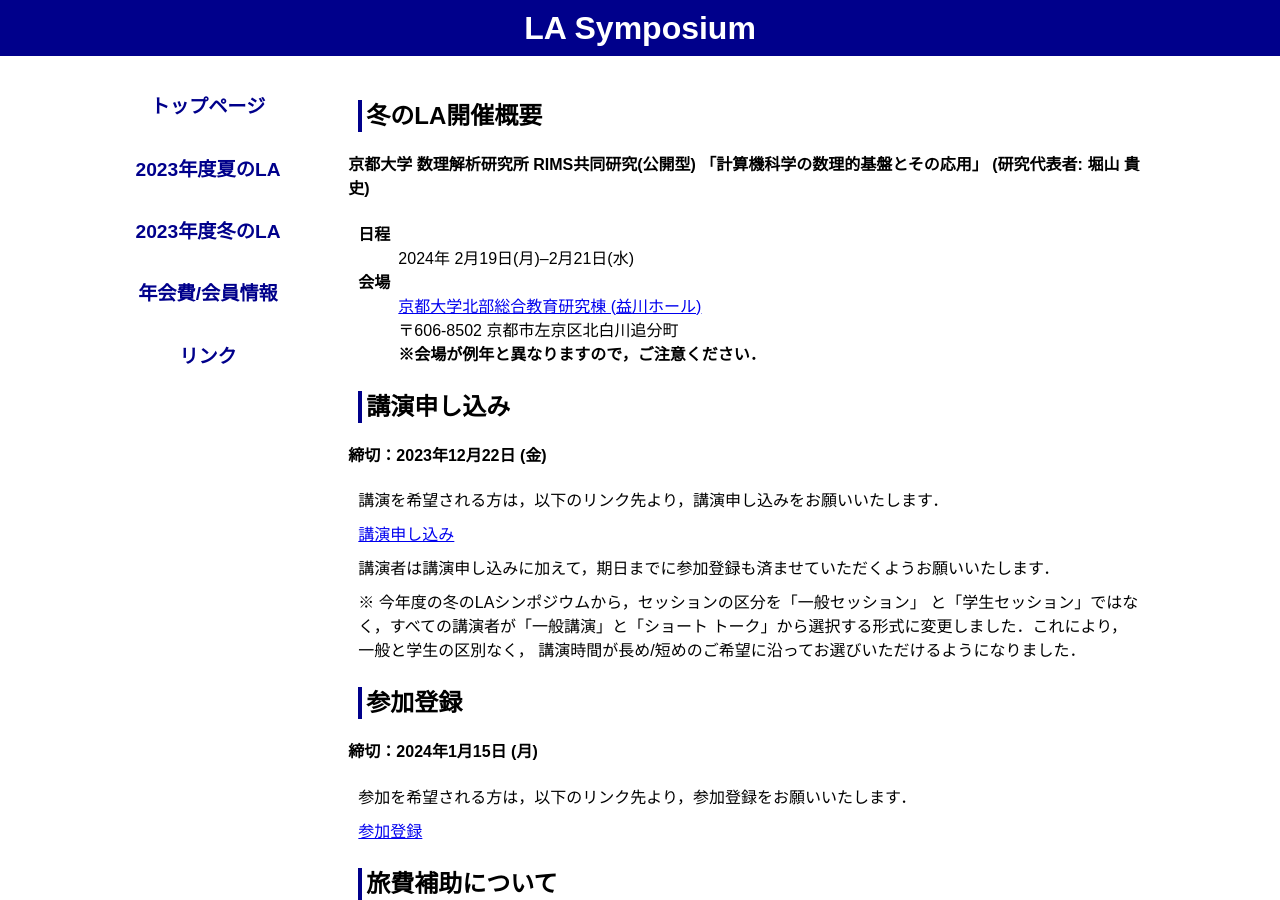
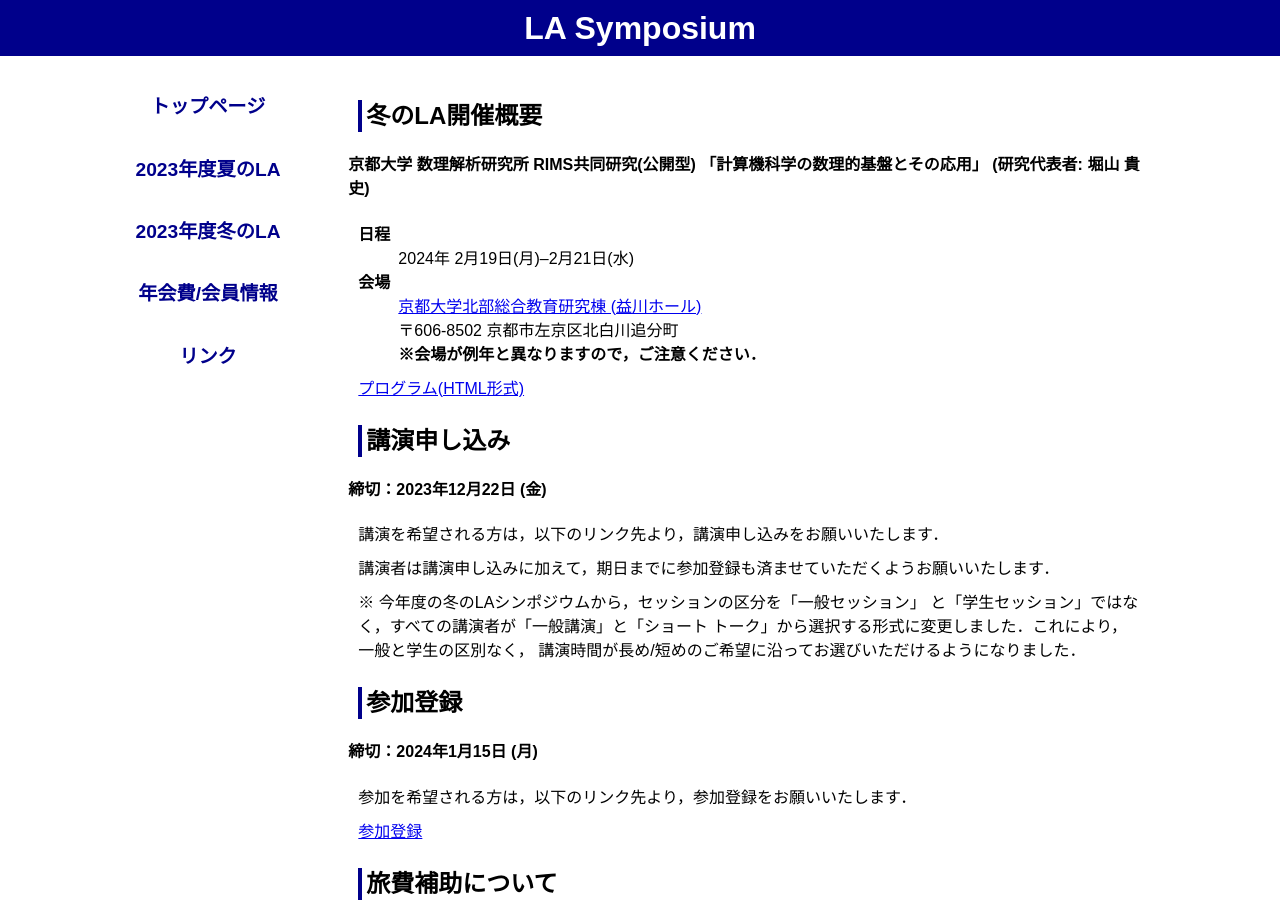
Before and after one commit to ytamura12/la-symposium_test.github.io, a Jekyll site: the page built from 2023/winter.md, in a window 1280 px wide and 900 px high. Built offline with Jekyll 4.4.1, drawn with Linux system fonts in a browser that asks for light colours.

Commit message:
Update winter.md

```diff
--- a/2023/winter.md
+++ b/2023/winter.md
@@ -15,7 +15,7 @@ title: LA Symposium 2023, 冬のLA
   <dd><strong>※会場が例年と異なりますので，ご注意ください．</strong></dd>
 </dl>
 
-<!-- [プログラム](./winter_program.html) -->
+[プログラム(HTML形式)](./summer_program.html)
 
 講演申し込み
 --------
@@ -23,7 +23,7 @@ title: LA Symposium 2023, 冬のLA
 
 講演を希望される方は，以下のリンク先より，講演申し込みをお願いいたします．
 
-[講演申し込み](https://art.ist.hokudai.ac.jp/LA/kouen/){:target="_blank"}
+<!-- [講演申し込み](https://art.ist.hokudai.ac.jp/LA/kouen/){:target="_blank"} -->
 
 講演者は講演申し込みに加えて，期日までに参加登録も済ませていただくようお願いいたします．
 
```
